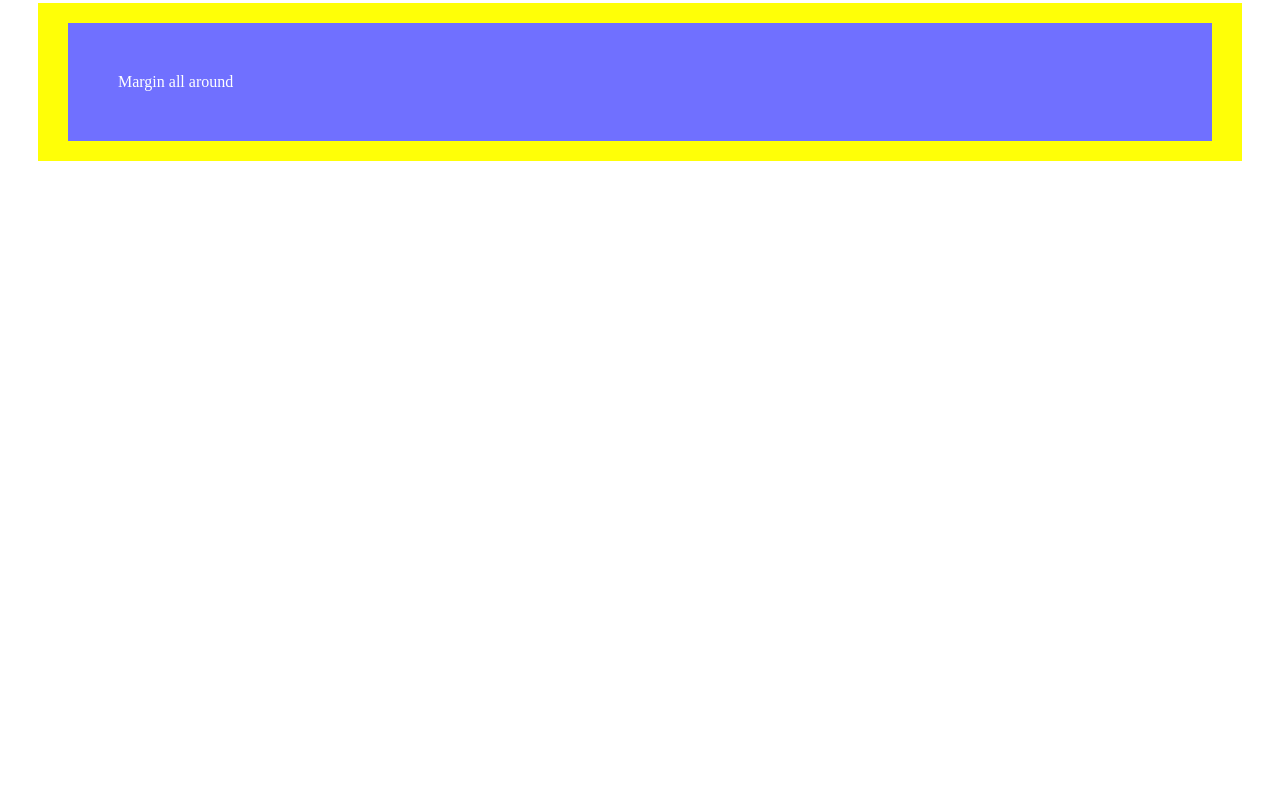
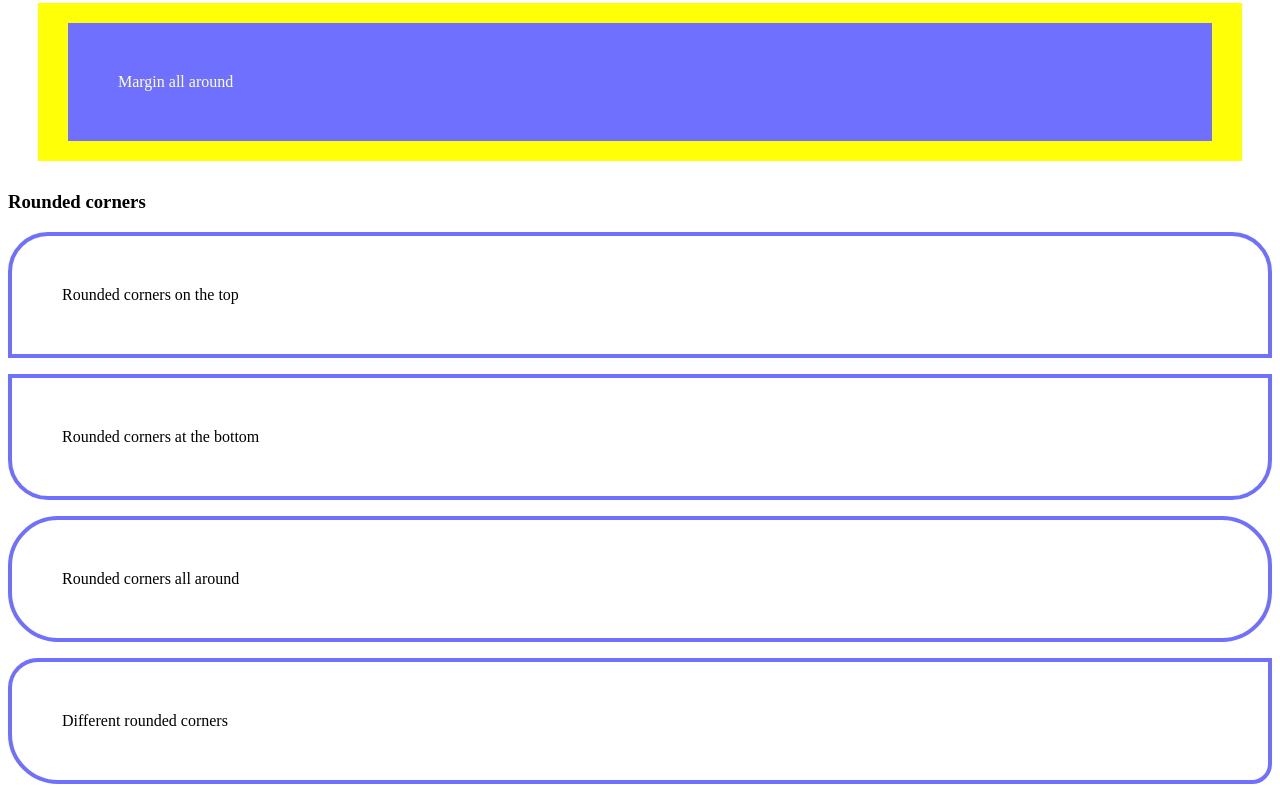
Before and after one commit to EthanLawyer/kanbas-react-web-app, a React (Create React App) app: page /#/Labs/Lab2 in a window 1280 px wide. Shown: the part 1880-2680 px from the top of the page. Before the commit the page ends 2071 px from the top, so only its background shows below. Built offline with nearby package versions, Linux system fonts and the light colour scheme.

Commit message:
Styling corners

```diff
--- a/src/Labs/Lab2/index.css
+++ b/src/Labs/Lab2/index.css
@@ -83,3 +83,21 @@ p#wd-id-selector-2 {
 .wd-margin-all-around {
   margin: 30px;
 }
+
+.wd-rounded-corners-top {
+  border-top-left-radius: 40px;
+  border-top-right-radius: 40px;
+}
+
+.wd-rounded-corners-bottom {
+  border-bottom-left-radius: 40px;
+  border-bottom-right-radius: 40px;
+}
+
+.wd-rounded-corners-all-around {
+  border-radius: 50px;
+}
+
+.wd-rounded-corners-inline {
+  border-radius: 30px 0px 20px 50px;
+}
--- a/src/Labs/Lab2/index.tsx
+++ b/src/Labs/Lab2/index.tsx
@@ -125,6 +125,29 @@ export default function Lab2() {
             Margin all around
           </div>
         </div>
+
+        <div id="wd-css-borders">
+          <h3>Rounded corners</h3>
+          <p className="wd-rounded-corners-top wd-border-thin
+            wd-border-blue wd-border-solid wd-padding-fat">
+            Rounded corners on the top
+          </p>
+          <p className="wd-rounded-corners-bottom
+            wd-border-thin wd-border-blue wd-border-solid
+            wd-padding-fat">
+            Rounded corners at the bottom
+          </p>
+          <p className="wd-rounded-corners-all-around
+            wd-border-thin wd-border-blue wd-border-solid
+            wd-padding-fat">
+            Rounded corners all around
+          </p>
+          <p className="wd-rounded-corners-inline
+            wd-border-thin wd-border-blue wd-border-solid
+            wd-padding-fat">
+            Different rounded corners
+          </p>
+        </div>
       </div>
     );
   }
```
